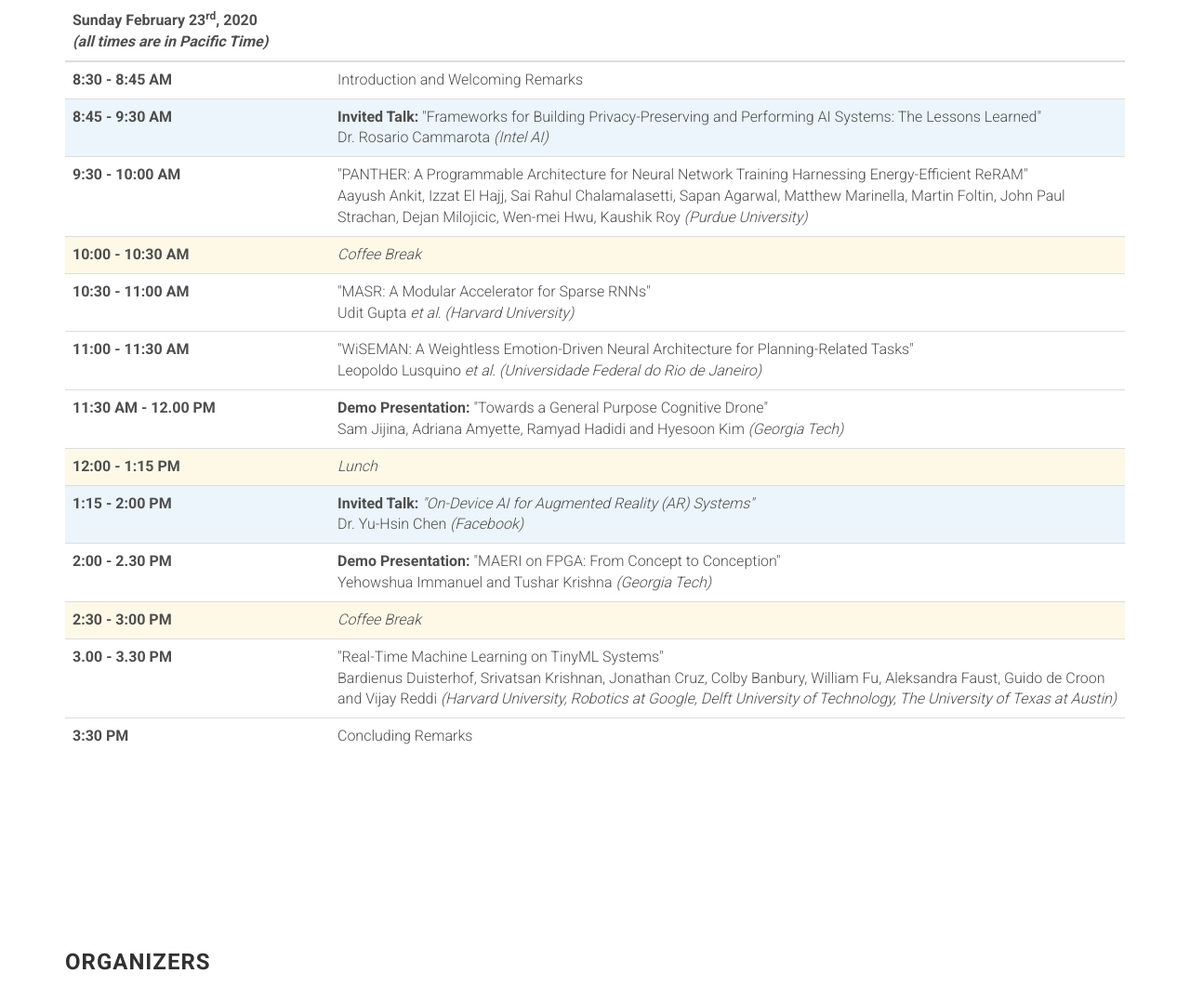
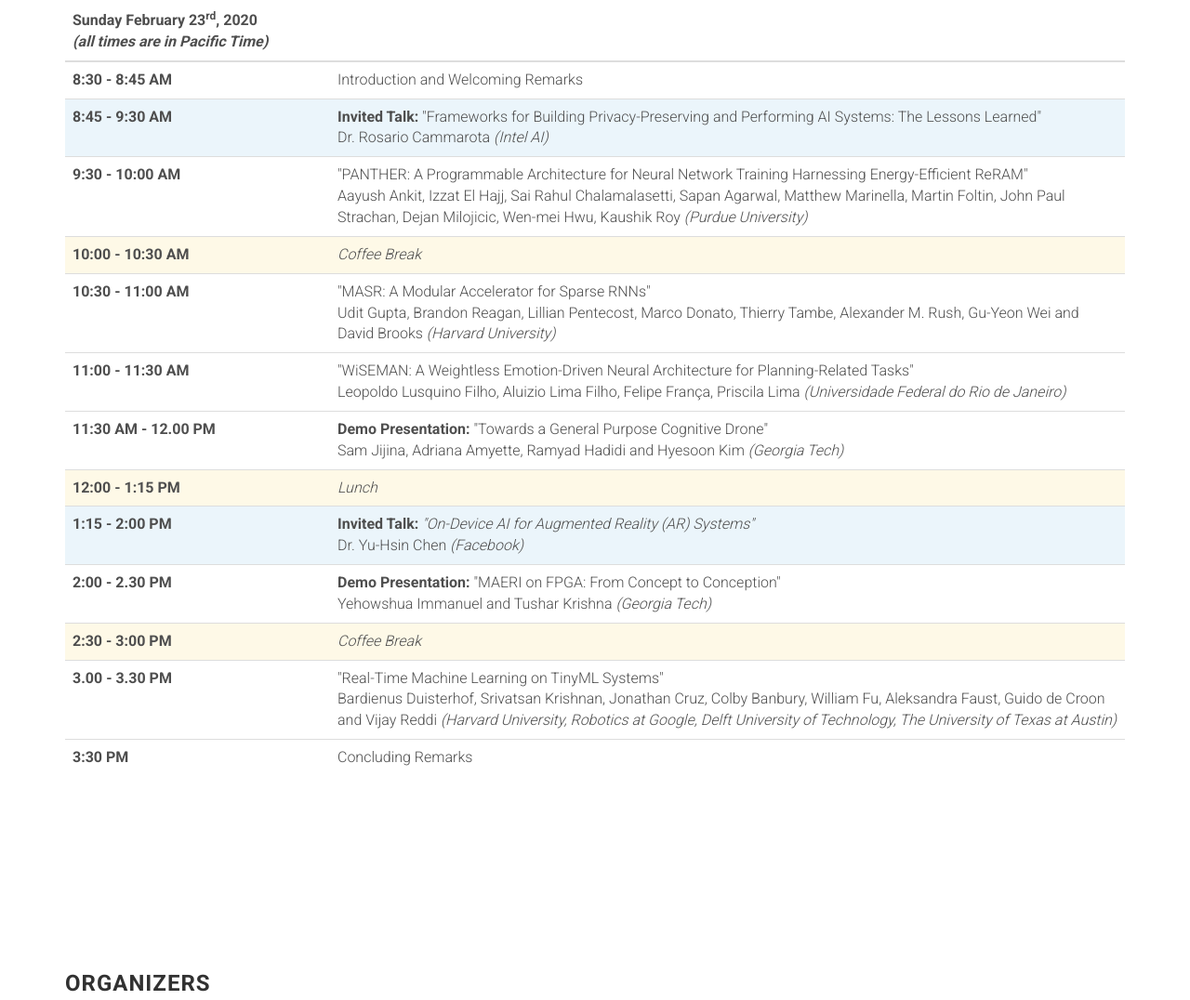
Before and after one commit to augustojv/cogarch-workshop-2020, a website: page index.html in a window 1280 px wide. Shown: the part 4106-5182 px from the top of the page at 93% size. Drawn offline with Linux system fonts and the light colour scheme; files whose address does not match are found by name.

Commit message:
Program updated

```diff
--- a/index.html
+++ b/index.html
@@ -335,12 +335,13 @@
                         <tr>
                           <th scope="row">10:30 - 11:00 AM</th>
                           <td>"MASR: A Modular Accelerator for Sparse RNNs"<br>
-							  Udit Gupta <em>et al.</em> <em>(Harvard University)</em></td>
+							  Udit Gupta, Brandon Reagan, Lillian Pentecost, Marco Donato, Thierry Tambe, Alexander M. Rush, Gu-Yeon Wei
+							  and David Brooks <em>(Harvard University)</em></td>
                         </tr>
                         <tr>
                           <th scope="row">11:00 - 11:30 AM</th>
                           <td>"WiSEMAN: A Weightless Emotion-Driven Neural Architecture for Planning-Related Tasks"<br>
-							  Leopoldo Lusquino <em>et al.</em> <em>(Universidade Federal do Rio de Janeiro)</em></td>
+							  Leopoldo Lusquino Filho, Aluizio Lima Filho, Felipe Fran&ccedil;a, Priscila Lima <em>(Universidade Federal do Rio de Janeiro)</em></td>
                         </tr>
                         <tr>
                           <th scope="row">11:30 AM - 12.00 PM</th>
```
